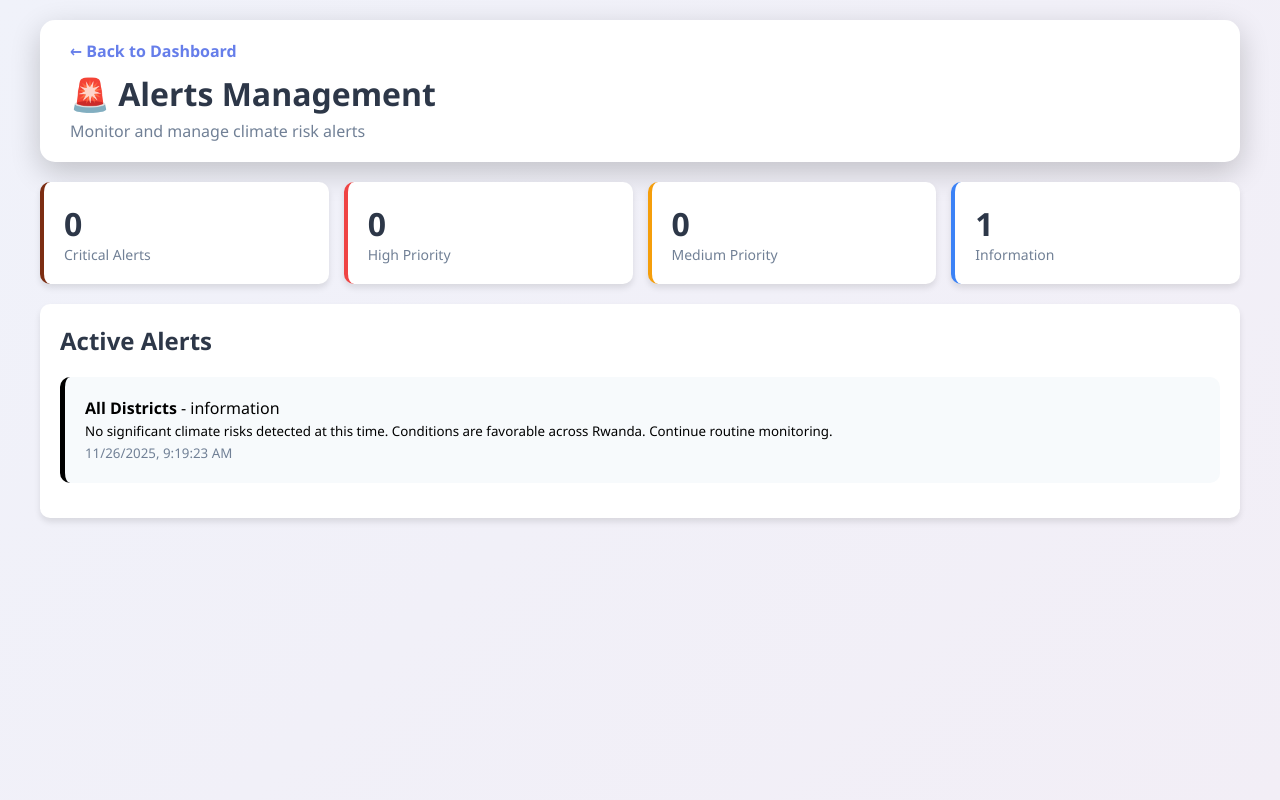
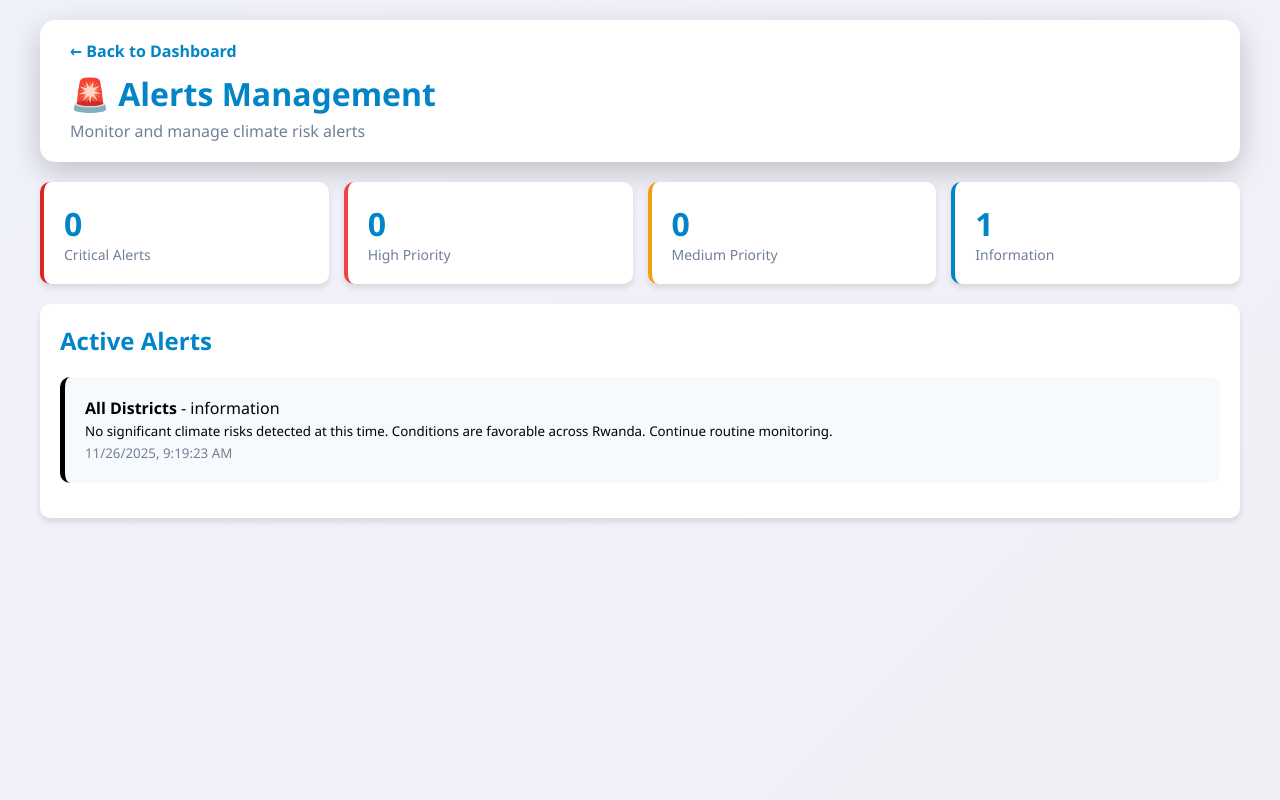
Before and after one commit to kellyhubert/Climate-Resilience-and-Risk-Management-System, a Flask app: page /alerts in a window 1280 px wide. Run offline with Flask 3, Linux system fonts and the light colour scheme; data that the repository does not hold is empty.

Commit message:
customized UI color palette

```diff
--- a/dashboards/static/css/style.css
+++ b/dashboards/static/css/style.css
@@ -1,13 +1,39 @@
 /* Rwanda Climate Risk System - Custom Styles */
 
 :root {
-    --primary: #667eea;
-    --secondary: #764ba2;
-    --success: #10b981;
-    --warning: #f59e0b;
-    --danger: #ef4444;
-    --dark: #2d3748;
-    --light: #f7fafc;
+    /* Natural Climate Palette - Primary Colors */
+    --primary: #0284c7;          /* Water blue */
+    --primary-dark: #0c4a6e;     /* Deep ocean */
+    --primary-light: #38bdf8;    /* Light water */
+
+    --secondary: #16a34a;        /* Healthy vegetation */
+    --secondary-dark: #15803d;   /* Deep forest */
+    --secondary-light: #4ade80;  /* Light vegetation */
+
+    /* Risk & Alert Levels */
+    --success: #16a34a;          /* Safe - Vegetation green */
+    --warning: #f59e0b;          /* Moderate - Amber */
+    --danger: #ef4444;           /* High risk - Red */
+    --critical: #dc2626;         /* Critical - Dark red */
+
+    /* Weather & Climate Conditions */
+    --ocean: #0c4a6e;            /* Deep ocean */
+    --water: #0284c7;            /* Water blue */
+    --vegetation: #16a34a;       /* Healthy vegetation */
+    --land: #ca8a04;             /* Dry land */
+    --desert: #ea580c;           /* Arid/drought */
+
+    /* Temperature Scale */
+    --temp-cold: #3b82f6;        /* Cold */
+    --temp-mild: #22c55e;        /* Mild */
+    --temp-warm: #f59e0b;        /* Warm */
+    --temp-hot: #ef4444;         /* Hot */
+
+    /* Neutrals */
+    --dark: #1f2937;
+    --gray: #6b7280;
+    --light: #f3f4f6;
+    --background: #f9fafb;
 }
 
 /* Global Styles */
--- a/dashboards/templates/alerts.html
+++ b/dashboards/templates/alerts.html
@@ -21,11 +21,11 @@
             margin-bottom: 20px;
             box-shadow: 0 10px 30px rgba(0, 0, 0, 0.2);
         }
-        h1 { color: #2d3748; margin-bottom: 5px; }
+        h1 { color: #0284c7; margin-bottom: 5px; }
         .back-link {
             display: inline-block;
             margin-bottom: 10px;
-            color: #667eea;
+            color: #0284c7;
             text-decoration: none;
             font-weight: 600;
         }
@@ -42,11 +42,11 @@
             box-shadow: 0 4px 6px rgba(0, 0, 0, 0.1);
             border-left: 4px solid;
         }
-        .stat-card.critical { border-left-color: #7c2d12; }
+        .stat-card.critical { border-left-color: #dc2626; }
         .stat-card.high { border-left-color: #ef4444; }
         .stat-card.medium { border-left-color: #f59e0b; }
-        .stat-card.low { border-left-color: #3b82f6; }
-        .stat-number { font-size: 32px; font-weight: 700; color: #2d3748; }
+        .stat-card.low { border-left-color: #0284c7; }
+        .stat-number { font-size: 32px; font-weight: 700; color: #0284c7; }
         .stat-label { color: #718096; font-size: 14px; }
         .alerts-container {
             background: white;
@@ -93,7 +93,7 @@
         </div>
 
         <div class="alerts-container">
-            <h2 style="margin-bottom: 20px; color: #2d3748;">Active Alerts</h2>
+            <h2 style="margin-bottom: 20px; color: #0284c7;">Active Alerts</h2>
             <div id="alerts-list">Loading alerts...</div>
         </div>
     </div>
```
Also changed, not shown: dashboards/templates/analytics.html (+8 -8 lines), dashboards/templates/index.html (+16 -16 lines), dashboards/templates/map.html (+7 -7 lines), dashboards/templates/predict.html (+7 -7 lines).
